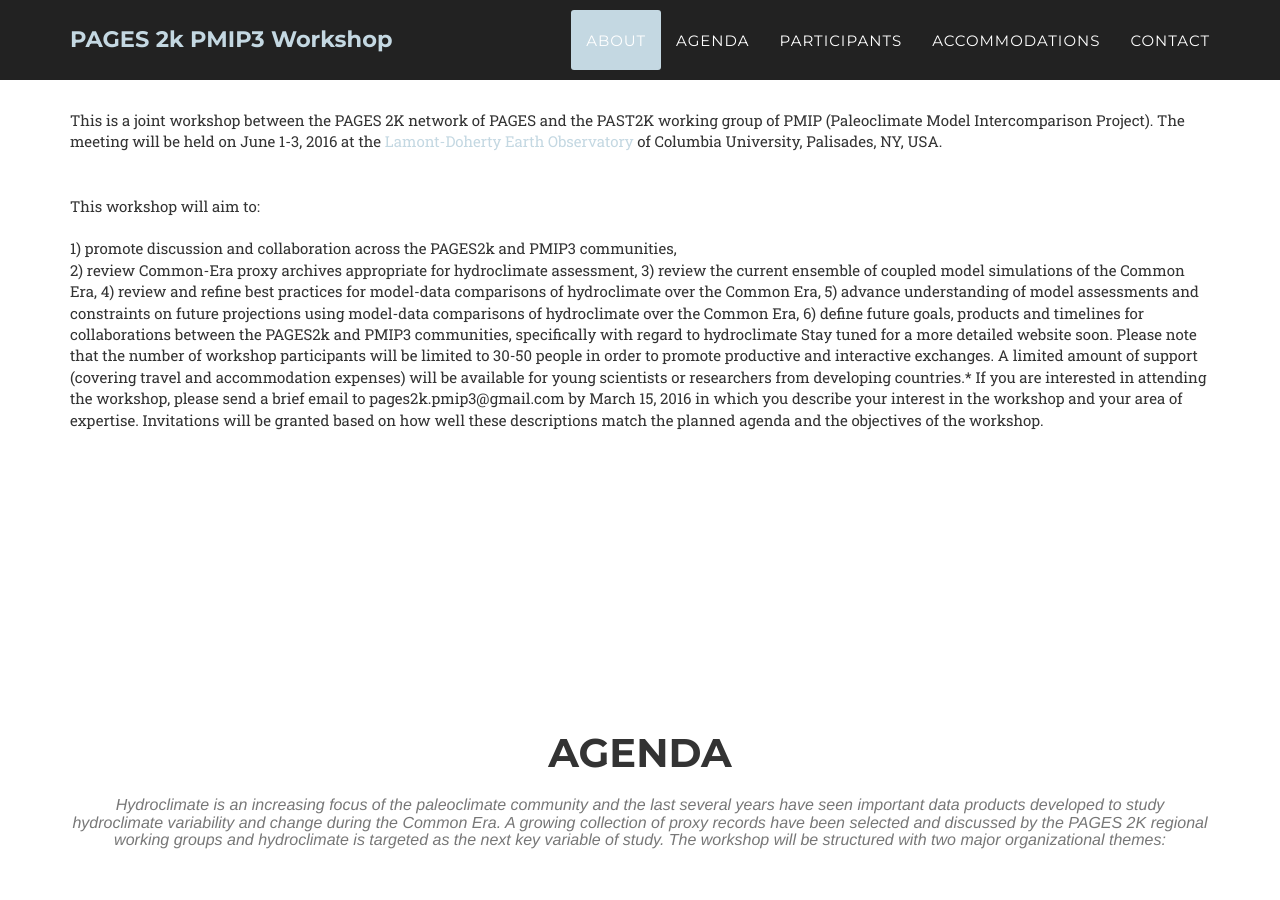
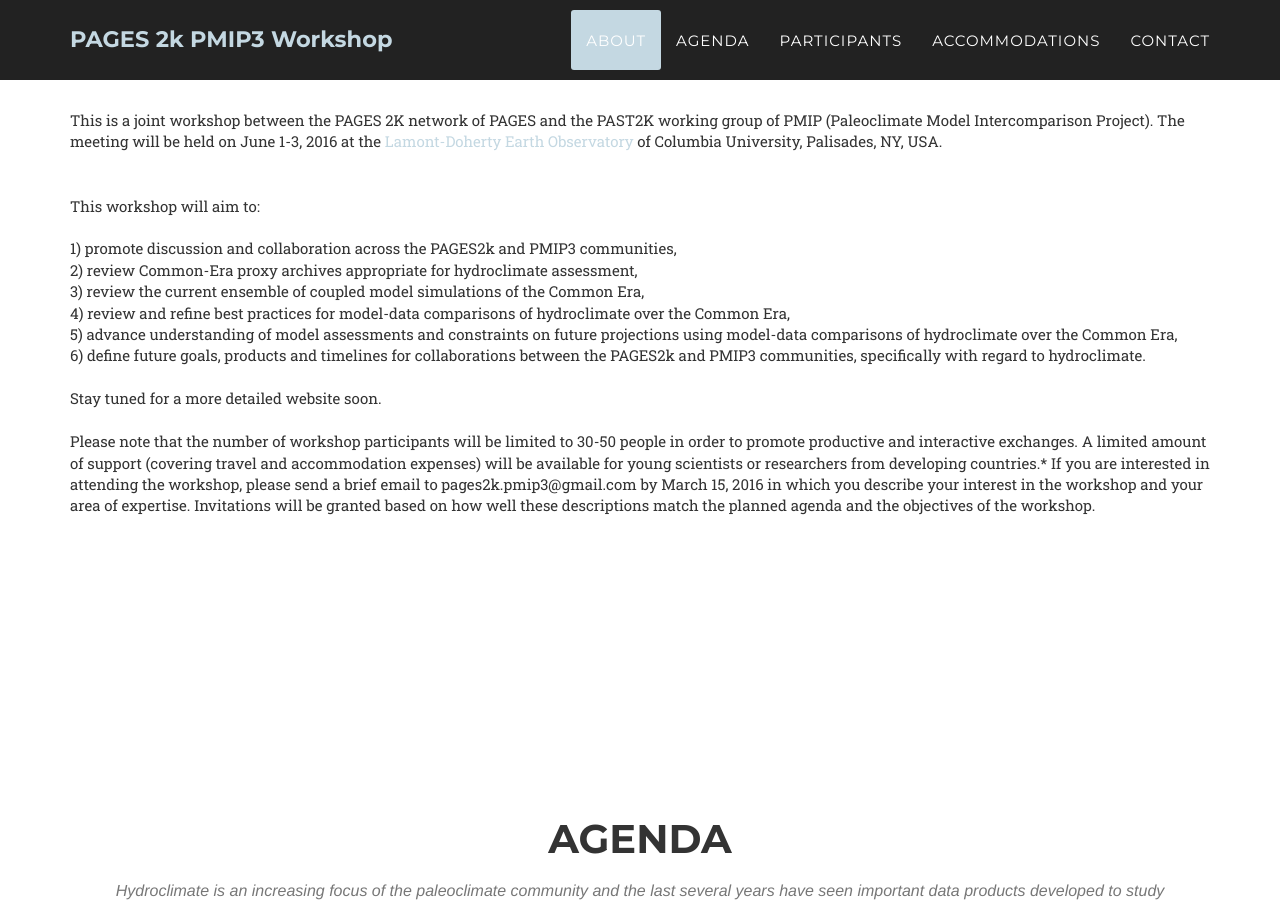
Before and after one commit to pages2kpmip3/pages2kpmip3.github.io, a Jekyll site: the page built from index.html, in a window 1280 px wide and 900 px high, scrolled down 747 px. Built offline with Jekyll 4.4.1, drawn with Linux system fonts in a browser that asks for light colours; some web fonts are replaced.

```diff
--- a/_includes/about.html
+++ b/_includes/about.html
@@ -18,13 +18,13 @@ The meeting will be held on June 1-3, 2016 at the <a href="http://www.ldeo.colum
                 <div class="container">
 This workshop will aim to:<br><br>
 1) promote discussion and collaboration across the PAGES2k and PMIP3 communities,<br>
-2) review Common-Era proxy archives appropriate for hydroclimate assessment,
-3) review the current ensemble of coupled model simulations of the Common Era,
-4) review and refine best practices for model-data comparisons of hydroclimate over the Common Era,
-5) advance understanding of model assessments and constraints on future projections using model-data comparisons of hydroclimate over the Common Era,
-6) define future goals, products and timelines for collaborations between the PAGES2k and PMIP3 communities, specifically with regard to hydroclimate
+2) review Common-Era proxy archives appropriate for hydroclimate assessment,<br>
+3) review the current ensemble of coupled model simulations of the Common Era,<br>
+4) review and refine best practices for model-data comparisons of hydroclimate over the Common Era,<br>
+5) advance understanding of model assessments and constraints on future projections using model-data comparisons of hydroclimate over the Common Era,<br>
+6) define future goals, products and timelines for collaborations between the PAGES2k and PMIP3 communities, specifically with regard to hydroclimate.<br><br>
 
-Stay tuned for a more detailed website soon.
+Stay tuned for a more detailed website soon.<br><br>
 
 Please note that the number of workshop participants will be limited to 30-50 people in order to promote productive and interactive exchanges. A limited amount of support (covering travel and accommodation expenses) will be available for young scientists or researchers from developing countries.*  If you are interested in attending the workshop, please send a brief email to pages2k.pmip3@gmail.com by March 15, 2016 in which you describe your interest in the workshop and your area of expertise.  Invitations will be granted based on how well these descriptions match the planned agenda and the objectives of the workshop.
             	</div>
```
